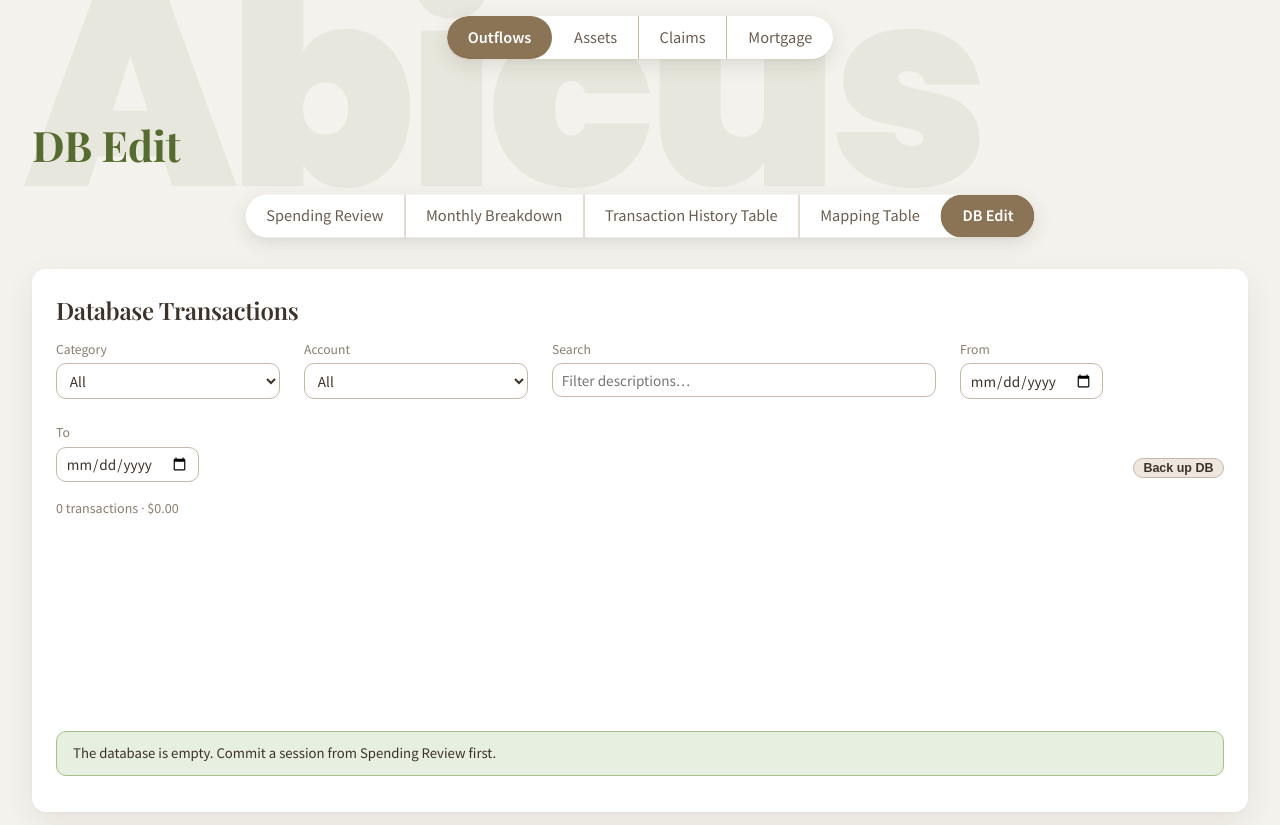
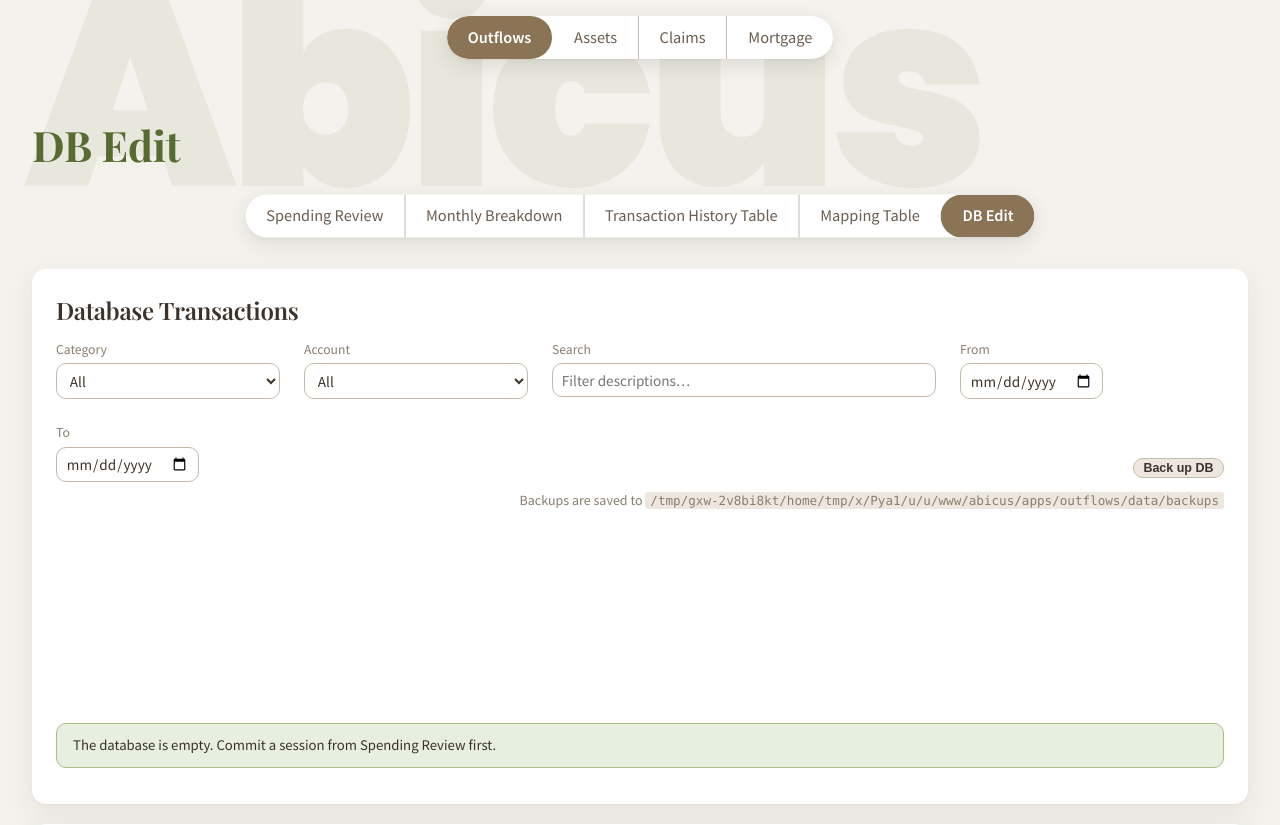
Before and after one commit to snowleopard-spec/abicus, a FastAPI app: page /outflows/dbedit in a window 1280 px wide. Shown: the top 825 px of the page. Run offline with FastAPI, Linux system fonts and the light colour scheme; data that the repository does not hold is empty.

Commit message:
dbedit: drop the transactions/total summary line; show backup destination path
Co-Authored-By: Claude Fable 5 <noreply@anthropic.com>
Claude-Session: https://claude.ai/code/session_01SCEnHmoPBpwF814RAoAqXF

```diff
--- a/abicus/apps/outflows/db.py
+++ b/abicus/apps/outflows/db.py
@@ -208,6 +208,7 @@ def backup() -> dict:
         n = dest.execute("SELECT COUNT(*) FROM transactions").fetchone()[0]
     return {
         "file": dest_path.name,
+        "path": str(dest_path.resolve()),
         "rows": int(n),
         "bytes": dest_path.stat().st_size,
     }
--- a/abicus/apps/outflows/router.py
+++ b/abicus/apps/outflows/router.py
@@ -117,7 +117,10 @@ def dbedit_page(request: Request):
     return templates.TemplateResponse(
         request,
         "outflows/dbedit.html",
-        {"active": "outflows"},
+        {
+            "active": "outflows",
+            "backup_dir": str((db.DB_PATH.parent / "backups").resolve()),
+        },
     )
 
 
--- a/abicus/apps/outflows/static/dbedit.css
+++ b/abicus/apps/outflows/static/dbedit.css
@@ -107,6 +107,12 @@
   margin-bottom: 0.3rem;
 }
 
+/* Backup destination path, right-aligned beneath the Back up DB button. */
+.db-backup-path {
+  text-align: right;
+  margin-top: -0.5rem;
+}
+
 /* "current" tag on the newest commit (the live DB state). */
 .hist-current {
   padding: 0.12rem 0.6rem;
--- a/abicus/apps/outflows/static/dbedit.js
+++ b/abicus/apps/outflows/static/dbedit.js
@@ -102,7 +102,7 @@
     }
     const kb = Math.max(1, Math.round(resp.bytes / 1024));
     toast(
-      `Backup saved: ${resp.file} (${resp.rows} rows, ${kb} KB).`, "info",
+      `Backup saved: ${resp.path} (${resp.rows} rows, ${kb} KB).`, "info",
     );
   }
 
@@ -191,12 +191,6 @@
   // ---- Render ----
   function render() {
     const rows = filteredRows();
-    const total = rows.reduce((sum, r) => sum + (r.amount ?? 0), 0);
-    const filtered = rows.length !== state.rows.length;
-    $("db-summary").textContent =
-      `${rows.length} transaction${rows.length !== 1 ? "s" : ""}` +
-      (filtered ? ` of ${state.rows.length} in the database` : "") +
-      ` · ${fmtSGD.format(total)}`;
     $("db-empty").classList.toggle("hidden", state.rows.length > 0);
 
     const wrap = $("db-rows");
--- a/abicus/apps/outflows/templates/dbedit.html
+++ b/abicus/apps/outflows/templates/dbedit.html
@@ -41,7 +41,9 @@
       Back up DB
     </button>
   </div>
-  <div id="db-summary" class="caption"></div>
+  <div class="caption db-backup-path">
+    Backups are saved to <code>{{ backup_dir }}</code>
+  </div>
   <div id="db-rows" class="mini-table-wrap dbedit-table-wrap"></div>
   <div id="db-empty" class="banner banner-info hidden">
     The database is empty. Commit a session from Spending Review first.
```
Also changed, not shown: tests/test_outflows_routes.py (+1 -0 lines).
